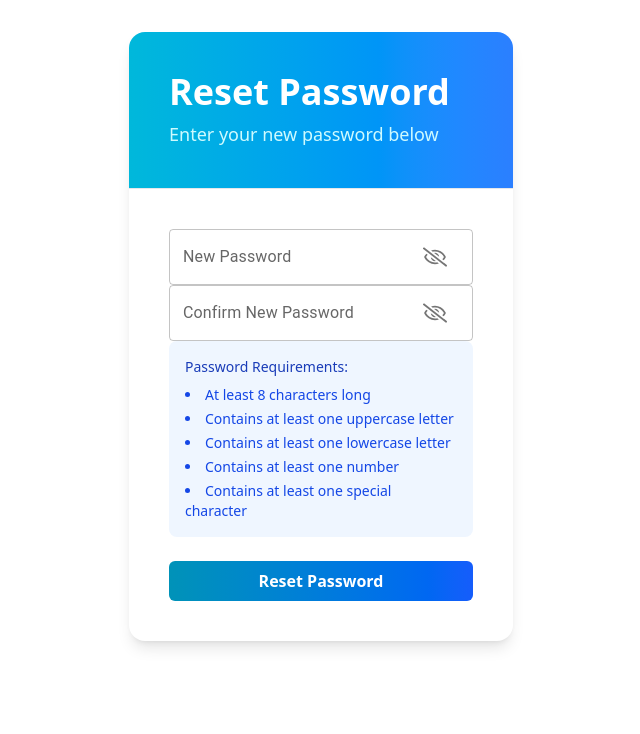
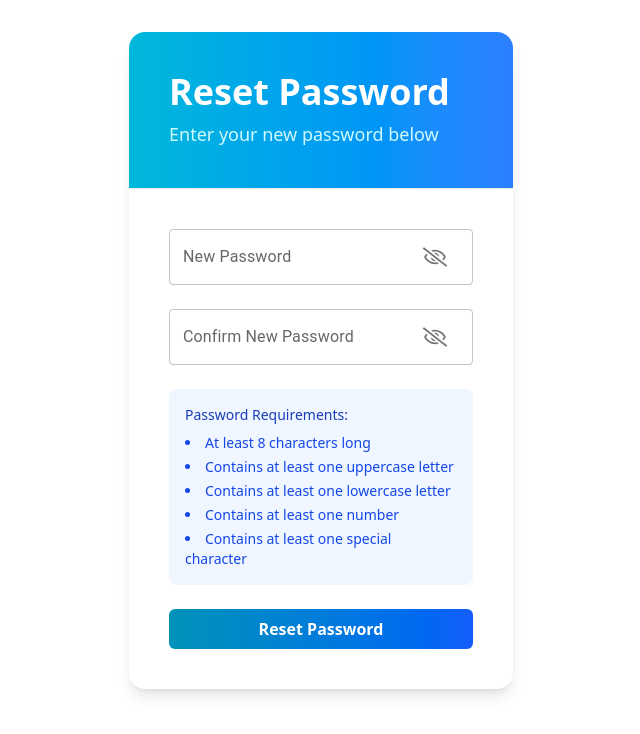
Before and after one commit to iknevo/egy-railway, a React (Vite) app: page /auth/reset-password in a window 1280 px wide. Shown: the top 734 px of the page, without its empty margins (319-959 px from the left). Built offline with nearby package versions, Linux system fonts and the light colour scheme; what ldrs would draw is missing.

Commit message:
reset password form

```diff
--- a/src/features/Authentication/ResetPassword.jsx
+++ b/src/features/Authentication/ResetPassword.jsx
@@ -73,7 +73,10 @@ export default function ResetPassword() {
             handleSubmit,
             isSubmitting,
           }) => (
-            <form onSubmit={handleSubmit} className="space-y-6 p-8 sm:p-10">
+            <form
+              onSubmit={handleSubmit}
+              className="flex flex-col gap-6 p-8 sm:p-10"
+            >
               <FormControl
                 variant="outlined"
                 className="w-full"
```
